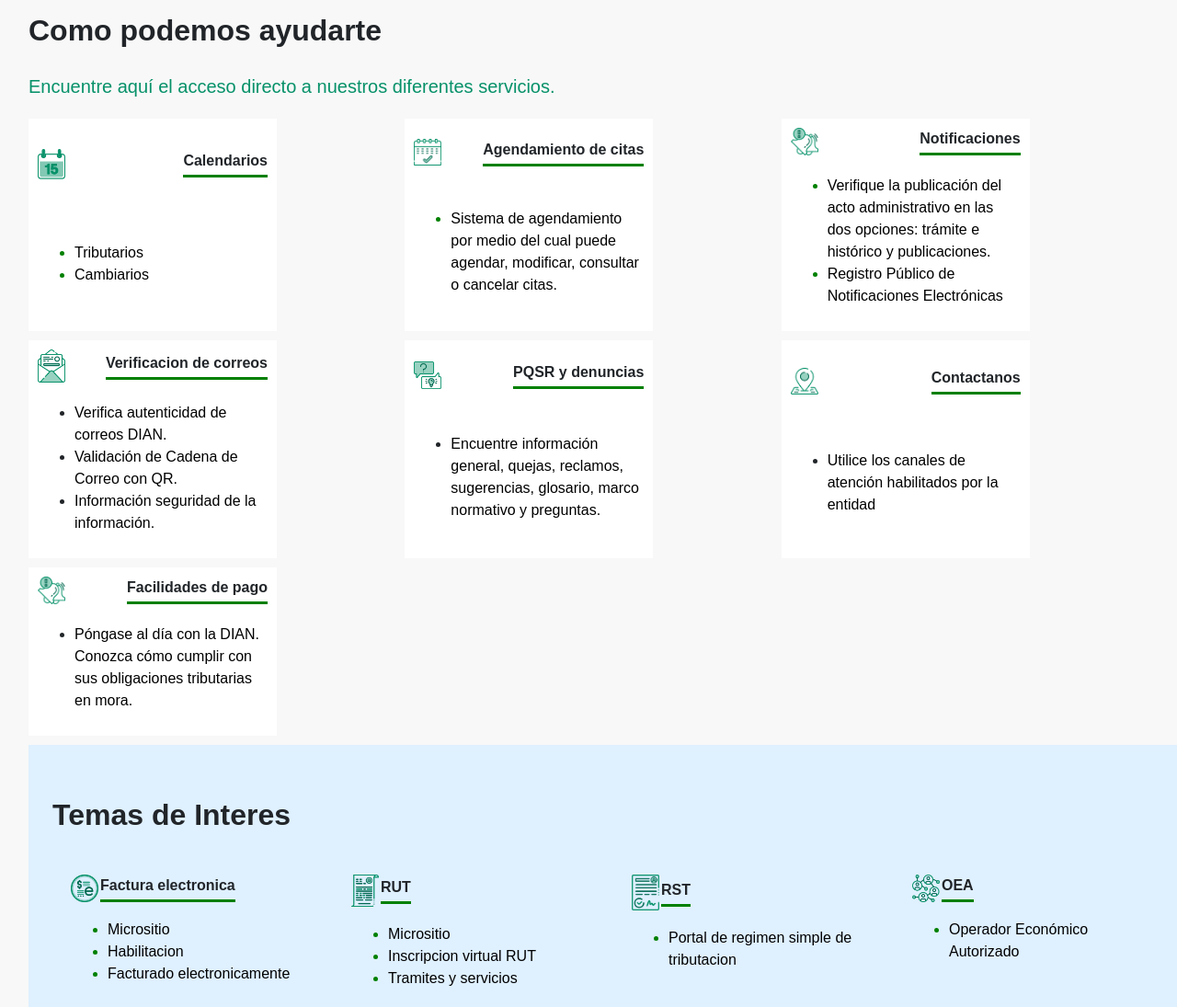
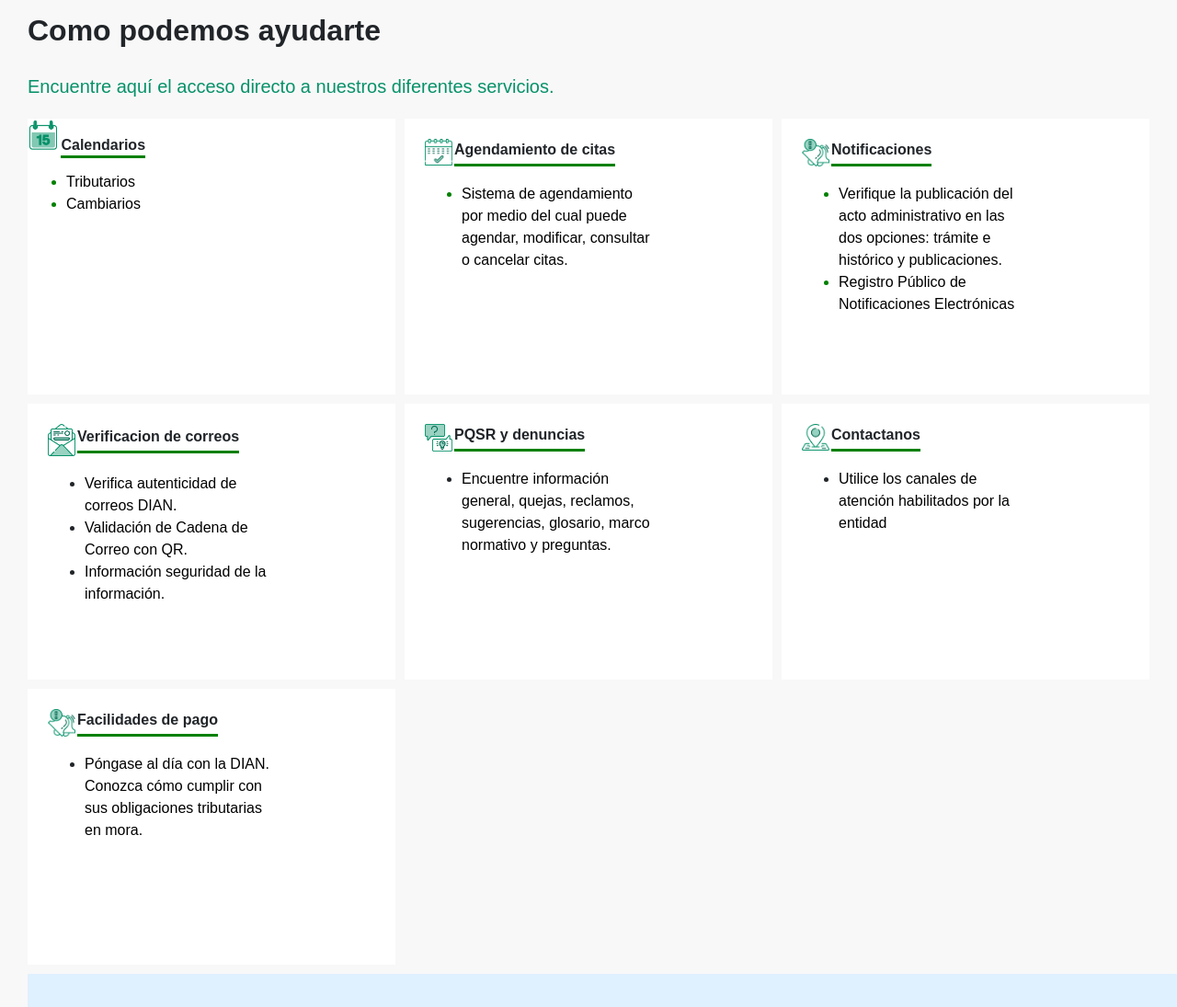
Before and after one commit to Rinjo1z/clon-home-dian-juan-paez, a plain HTML site: page index.html in a window 1280 px wide. Shown: the part 1900-2995 px from the top of the page at 92% size. Drawn offline with Linux system fonts and the light colour scheme.

Commit message:
Actualizacion de protales

```diff
--- a/css/styles.css
+++ b/css/styles.css
@@ -111,14 +111,16 @@ a:hover{
 }
 
 .sercard {
+    box-sizing: border-box;
     background-color: white;
-    align-items: center;
-    padding: 10px;
-    width: 250px;
+    align-items: start;
+    padding: 2px;
+    width: 400px;
+    height: 300px;
     display: flex;
     flex-wrap: wrap;
-    gap: 5px;
-    justify-content: space-between;
+    gap: 2px;
+    justify-content: top;
 
 }
 
@@ -139,9 +141,21 @@ a:hover{
 }
 
 .sercardcont {
-    display: grid;
-    grid-template-columns: repeat(3, 1fr);
-    gap: 10px;
+   display: grid;
+   grid-template-columns: repeat(3, 1fr);
+   gap: 10px;
+   place-items: start;
+}
+
+.sercardel{
+    align-items: center;
+    padding: 20px;
+    width: 250px;
+    height: auto;
+    display: flex;
+    flex-wrap: wrap;
+    justify-content: flex-start;
+    gap: 2px;
 }
 
 .sercard a{
--- a/index.html
+++ b/index.html
@@ -82,50 +82,64 @@
                 </div>
                 <div class="sercardcont">
                     <div class="sercard">
+                        <div class="sercardeel">
                         <img src="img/calendarios_active.png" alt=""> <span class="tituloverde"> Calendarios </span>
                         <ul class="listaverde">
                             <li> <a href=""> Tributarios </a>  </li>
                             <li> <a href=""> Cambiarios </a> </li>
                         </ul>
+                        </div>
                     </div>
                     <div class="sercard">
+                        <div class="sercardel">
                         <img src="img/asignacion-citas.png" alt=""> <span class="tituloverde"> Agendamiento de citas </span>
                         <ul class="listaverde">
                             <li> <a href=""> Sistema de agendamiento por medio del cual puede agendar, modificar, consultar o cancelar citas. </a></li>
                         </ul>
+                        </div>
                     </div>
                     <div class="sercard">
+                        <div class="sercardel">
                         <img src="img/notificacion.png" alt=""> <span class="tituloverde"> Notificaciones</span>
                         <ul class="listaverde">
                             <li> <a href="">Verifique la publicación del acto administrativo en las dos opciones: trámite e histórico y publicaciones.</a></li>
                             <li> <a href=""> Registro Público de Notificaciones Electrónicas</a></li>
                         </ul>
+                        </div>
                     </div>
                     <div class="sercard">
+                        <div class="sercardel">
                         <img src="img/verificacion-correo.png" alt=""> <span class="tituloverde"> Verificacion de correos </span>
                         <ul>
                             <li> <a href=""> Verifica autenticidad de correos DIAN.</a></li>
                             <li> <a href=""> Validación de Cadena de Correo con QR.</a></li>
                             <li> <a href=""> Información seguridad de la información.</a></li>
                         </ul>
+                        </div>
                     </div>
                     <div class="sercard">
+                        <div class="sercardel">
                         <img src="img/PQRS_y_denuncias.png" alt=""> <span class="tituloverde"> PQSR y denuncias</span>
                         <ul>
                             <li><a href=""> Encuentre información general, quejas, reclamos, sugerencias, glosario, marco normativo y preguntas.</a></li>
                         </ul>
+                        </div>
                     </div>
                     <div class="sercard">
+                        <div class="sercardel">
                         <img src="img/ubicacion.png" alt=""> <span class="tituloverde"> Contactanos </span>
                         <ul>
                             <li> <a href=""> Utilice los canales de atención habilitados por la entidad </a></li>
                         </ul>
+                        </div>
                     </div>
                     <div class="sercard">
+                        <div class="sercardel">
                         <img src="img/notificacion.png" alt=""> <span class="tituloverde"> Facilidades de pago</span>
                         <ul>
                             <li> <a href=""> Póngase al día con la DIAN. Conozca cómo cumplir con sus obligaciones tributarias en mora.</a></li>
                         </ul>
+                        </div>
                     </div>
                 </div>
                 <div class="interes">
@@ -290,6 +304,9 @@
             </div>
 
          </div>
+         <Footer>
+
+         </Footer>
 
 
 </body>
```
